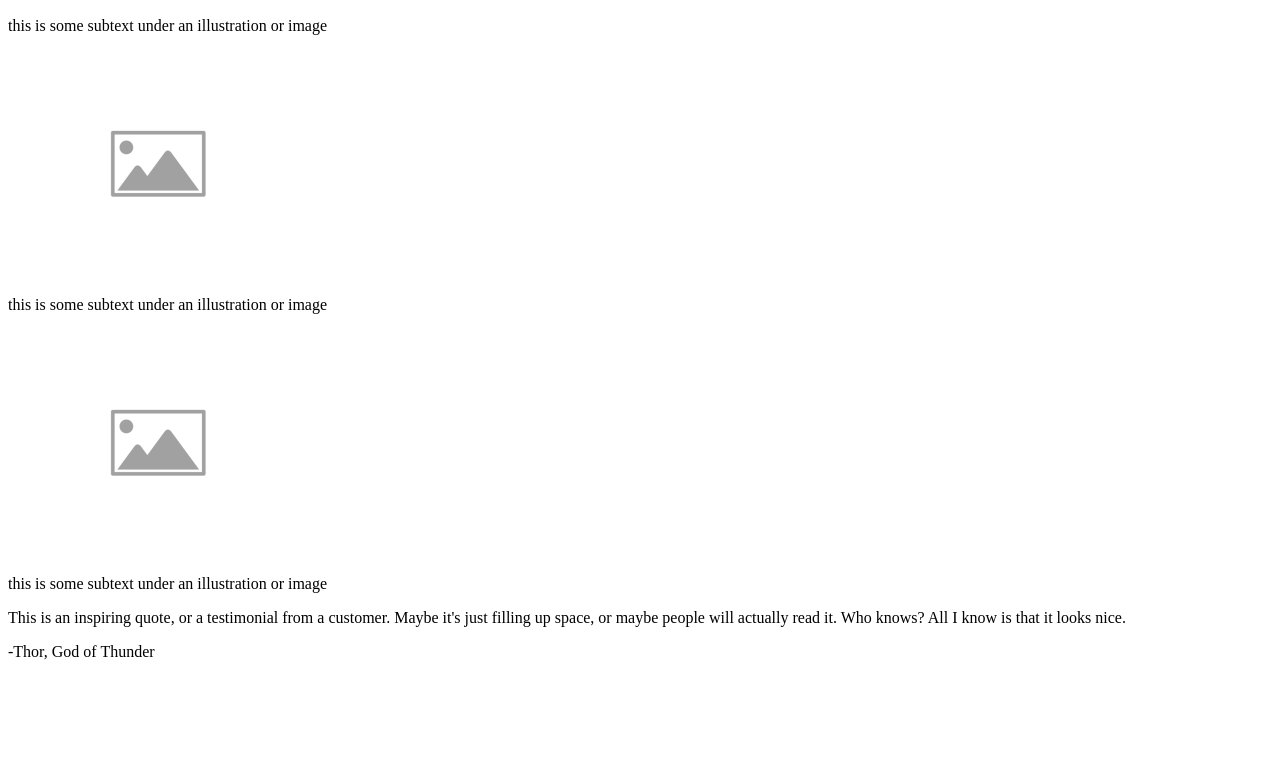
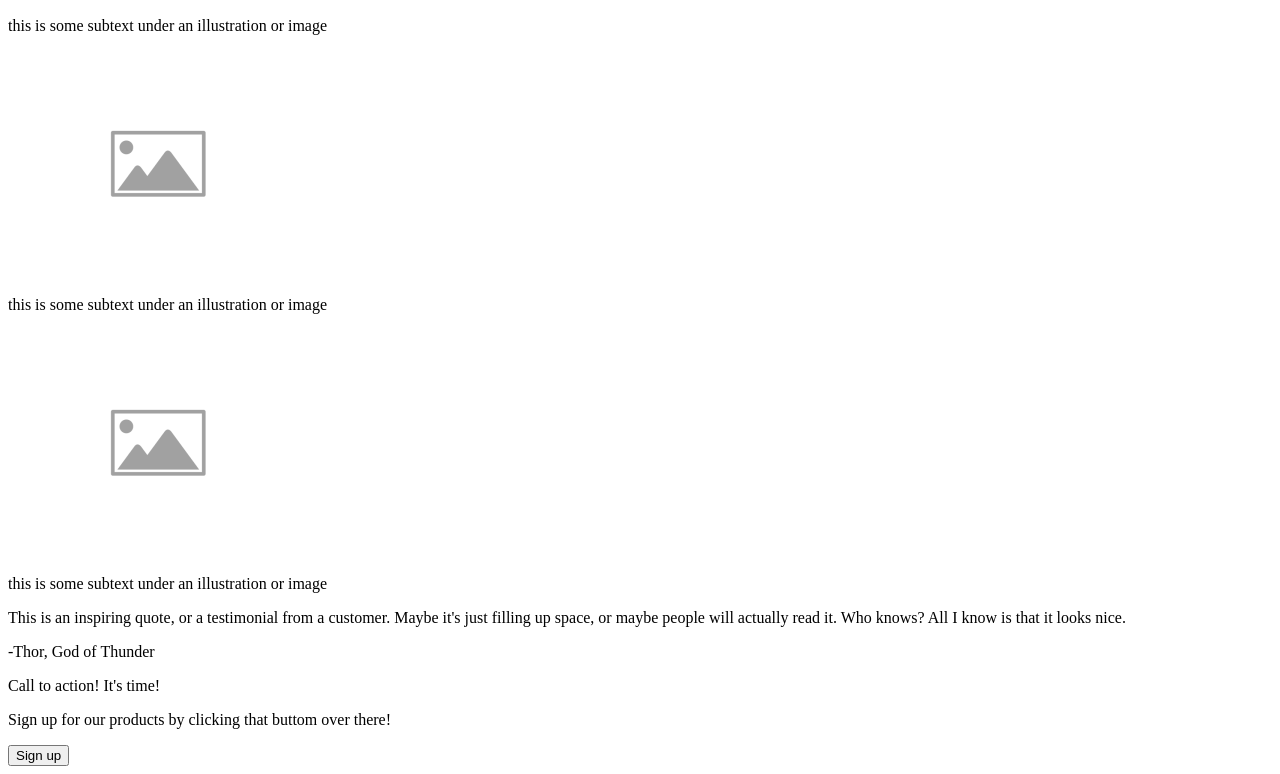
Before and after one commit to Kennedy0201/landing-page, a plain HTML site: page index.html in a window 1280 px wide. Shown: the part 1026-1800 px from the top of the page. Before the commit the page ends 1703 px from the top, so only its background shows below. Drawn offline with Linux system fonts and the light colour scheme.

Commit message:
Create bottom sign up block

```diff
--- a/index.html
+++ b/index.html
@@ -71,5 +71,17 @@
             <p>-Thor, God of Thunder</p> <!--author of quote/testimonial-->
         </div>
 
+        <div class="bottom-container"> <!--container for bottom section-->
+            <div class="action-block"> <!--container to hold signup action info-->
+                <div class="text"> <!-- container for text portion of box-->
+                    <p>Call to action! It's time!</p>
+                    <p>Sign up for our products by clicking that buttom over there!</p>
+                </div>
+                <div class="sign-up"> <!-- container for sign up portion of box-->
+                    <button>Sign up</button>
+                </div>
+            </div>
+        </div>
+
     </body>
 </html>
```
